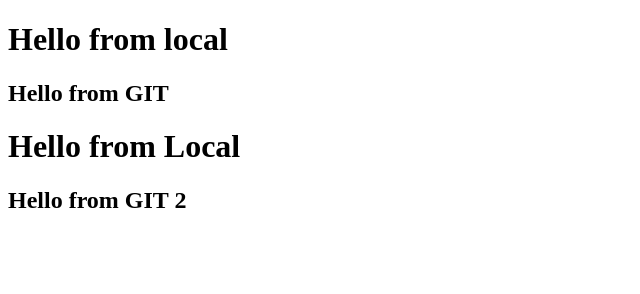
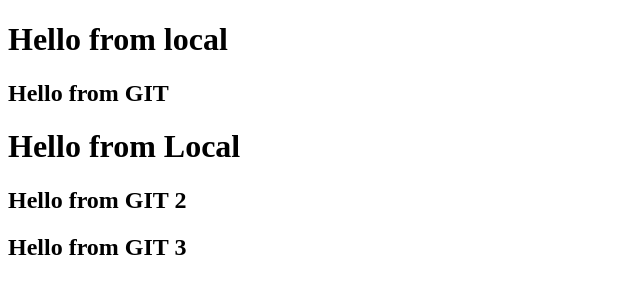
Before and after one commit to luisjrcrash/practica-git, a plain HTML site: page index.html in a window 1280 px wide. Shown: the whole page, without its empty margins (0-640 px from the left). Drawn offline with Linux system fonts and the light colour scheme.

Commit message:
Update index.html

```diff
--- a/index.html
+++ b/index.html
@@ -14,5 +14,7 @@
     <h1>Hello from Local</h1>
     <!-----Segunda edicion desde GIT---->
     <h2>Hello from GIT 2</h2>
+    <!---- Tercera edición desde GIT---->
+    <h2>Hello from GIT 3</h2>
 </body>
 </html>
```
